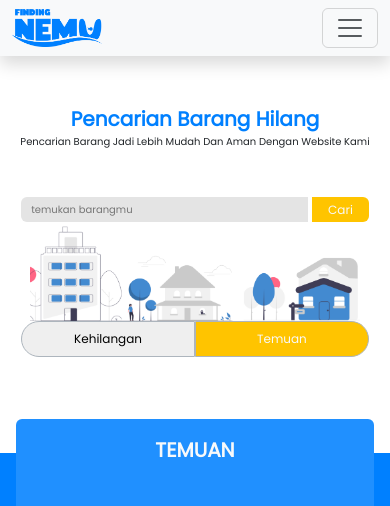
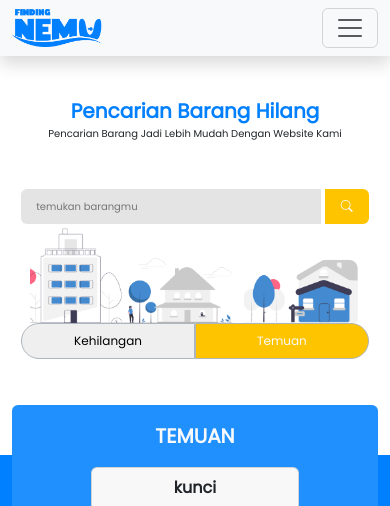
Before and after one commit to bagaskara2004/FindingNemu, a CodeIgniter app: page /findingNemu/ in a window 390 px wide. Shown: the top 506 px of the page. Run offline with CodeIgniter, Linux system fonts and the light colour scheme.

Commit message:
perbaikan homepage

```diff
--- a/application/controllers/Chome.php
+++ b/application/controllers/Chome.php
@@ -5,6 +5,6 @@ class Chome extends CI_Controller {
 
 	public function index()
 	{
-		$this->load->view('homepage.php');
+		$this->load->view('index.php');
 	}
 }
--- a/application/views/homepage.php
+++ /dev/null
@@ -1,77 +0,0 @@
-<!DOCTYPE html>
-<html lang="en">
-<head>
-    <meta charset="UTF-8">
-    <meta name="viewport" content="width=device-width, initial-scale=1.0">
-    <title>Home | FindingNemu</title>
-    <link href="https://cdn.jsdelivr.net/npm/bootstrap@5.3.2/dist/css/bootstrap.min.css" rel="stylesheet" integrity="sha384-T3c6CoIi6uLrA9TneNEoa7RxnatzjcDSCmG1MXxSR1GAsXEV/Dwwykc2MPK8M2HN" crossorigin="anonymous">
-    <link rel="stylesheet" href="<?=base_url("asset/css/style.css")?>">
-    <link rel="preconnect" href="https://fonts.googleapis.com">
-    <link rel="preconnect" href="https://fonts.gstatic.com" crossorigin>
-    <link href="https://fonts.googleapis.com/css2?family=Poppins&display=swap" rel="stylesheet">
-    <link rel="stylesheet" href="https://cdn.jsdelivr.net/npm/bootstrap-icons@1.11.2/font/bootstrap-icons.min.css">
-</head>
-<body>
-    <nav class="navbar navbar-expand-lg bg-body-tertiary sticky-top shadow">
-        <div class="container">
-        <img src="<?=base_url("asset/img/logo.png")?>" alt="findingnemu" style="width:90px;"class="img-fluid" >
-        <button class="navbar-toggler" type="button" data-bs-toggle="collapse" data-bs-target="#navbarSupportedContent" aria-controls="navbarSupportedContent" aria-expanded="false" aria-label="Toggle navigation">
-        <span class="navbar-toggler-icon"></span>
-        </button>
-        <div class="collapse navbar-collapse" id="navbarSupportedContent">
-        <hr>
-        <ul class="navbar-nav ms-auto">
-            <li class="nav-item border-blue button px-2 mx-1 rounded">
-                <a class="nav-link text-dark" href="<?=base_url("Cauth/login")?>">MASUK</a>
-            </li>
-            <li class="nav-item background-blue px-2 button mx-1 rounded">
-                <a class="nav-link text-light" href="<?=base_url("Cauth/register")?>">DAFTAR</a>
-            </li>
-        </ul>
-        <hr>
-        </div>
-        </div>
-    </nav>
-    <header class="container-fluid text-center d-flex flex-column align-items-center justify-content-center py-5 mb-5">
-        <div class="font-1 color-blue fw-bold">Pencarian Barang Hilang</div>
-        <div class="font-2">Pencarian Barang Jadi Lebih Mudah Dan Aman Dengan Website Kami</div>
-        <div class="d-flex justify-content-center mx-auto mt-5 box-input" >
-            <input type="text" placeholder="temukan barangmu" class="search rounded-start">
-            <button class="button px-3 border-none background-yellow rounded-end ms-1 text-light fs-7">Cari</button>
-        </div>
-        <div class="img-size">
-            <img src="<?=base_url('asset/img/kota.png')?>" class="img-fluid" alt="...">
-        </div>
-        <div class="d-flex box-input">
-        <button type="button" class="button py-2 border-none w-50 border border-dark-subtle fs-7 " style="border-radius:20px 0 0 20px ;">Kehilangan</button>
-        <button type="button" class="button py-2 border-none w-50 background-yellow text-light border border-dark-subtle fs-7 " style="border-radius:0 20px 20px 0;">Temuan</button>
-        </div>
-    </header>
-    <div class="container-fluid background-blue p-3" style="height:350px;">
-        <div class="container background-blue2 rounded daftar-barang" style="height:400px;">
-            <div class="container fs-5 fw-bold text-center responsive-font-example text-light p-3">TEMUAN</div>
-            <div class="bg-danger"></div>
-        </div>
-    </div>
-    <footer class="container-fluid background-blue">
-        <div class="row text-center text-light py-4">
-            <div class="col-12 col-sm-6">
-                <hr>
-                <img src="<?= base_url("asset/img/logo-light.png")?>" alt="findingnemu" style="width:90px;" >
-                <p class="mt-3 fs-7">FindingNemu adalah website untuk melakukan pencarian barang hilang dan bisa juga untuk melaporkan barang hilang</p>
-            </div>
-            <div class="col-12 col-sm-6">
-                <hr>
-                <p class="fw-semibold">Contact US</p>
-                <p class="fs-7"><i class="bi bi-geo-alt-fill"></i> Jl Raya Kampus Unud</p>
-                <p class="fs-7"><i class="bi bi-telephone-fill"></i> 089 xxx xxx xxx</p>
-                <p class="fs-7"><i class="bi bi-envelope-fill"></i> findingnemu@gmail.com</p>
-            </div>
-        </div>
-        <div class="row text-center background-blue3 text-light">
-            <div class="col-12 fs-7 p-1">FindingNemu PNB @2023</div>
-        </div>
-    </footer>
-<script src="https://cdn.jsdelivr.net/npm/bootstrap@5.3.2/dist/js/bootstrap.bundle.min.js" integrity="sha384-C6RzsynM9kWDrMNeT87bh95OGNyZPhcTNXj1NW7RuBCsyN/o0jlpcV8Qyq46cDfL" crossorigin="anonymous"></script>
-</body>
-</html>
--- /dev/null
+++ b/application/views/index.php
@@ -0,0 +1,124 @@
+<!DOCTYPE html>
+<html lang="en">
+<head>
+    <meta charset="UTF-8">
+    <meta name="viewport" content="width=device-width, initial-scale=1.0">
+    <title>Home | FindingNemu</title>
+    <link href="https://cdn.jsdelivr.net/npm/bootstrap@5.3.2/dist/css/bootstrap.min.css" rel="stylesheet" integrity="sha384-T3c6CoIi6uLrA9TneNEoa7RxnatzjcDSCmG1MXxSR1GAsXEV/Dwwykc2MPK8M2HN" crossorigin="anonymous">
+    <link rel="stylesheet" href="<?=base_url('asset/css/style.css')?>">
+    <link rel="preconnect" href="https://fonts.googleapis.com">
+    <link rel="preconnect" href="https://fonts.gstatic.com" crossorigin>
+    <link href="https://fonts.googleapis.com/css2?family=Poppins&display=swap" rel="stylesheet">
+    <link rel="stylesheet" href="https://cdn.jsdelivr.net/npm/bootstrap-icons@1.11.2/font/bootstrap-icons.min.css">
+</head>
+<body>
+    <nav class="navbar navbar-expand-lg bg-body-tertiary fixed-top shadow">
+        <div class="container">
+        <img src="<?=base_url('asset/img/logo.png')?>" alt="findingnemu" style="width:90px;"class="img-fluid" >
+        <button class="navbar-toggler" type="button" data-bs-toggle="collapse" data-bs-target="#navbarSupportedContent" aria-controls="navbarSupportedContent" aria-expanded="false" aria-label="Toggle navigation">
+        <span class="navbar-toggler-icon"></span>
+        </button>
+        <div class="collapse navbar-collapse" id="navbarSupportedContent">
+        <hr>
+        <ul class="navbar-nav ms-auto">
+            <li class="nav-item border-blue button px-2 mx-1 rounded">
+                <a class="nav-link text-dark" href="<?=base_url('Cauth/login')?>">MASUK</a>
+            </li>
+            <li class="nav-item background-blue px-2 button mx-1 rounded">
+                <a class="nav-link text-light" href="<?=base_url('Cauth/register')?>">DAFTAR</a>
+            </li>
+        </ul>
+        <hr>
+        </div>
+        </div>
+    </nav>
+    <header class="container-fluid text-center d-flex flex-column align-items-center justify-content-center py-5 mb-5 mt-5">
+        <div class="font-1 color-blue fw-bold">Pencarian Barang Hilang</div>
+        <div class="font-2">Pencarian Barang Jadi Lebih Mudah Dengan Website Kami</div>
+        <div class="d-flex justify-content-center mx-auto mt-5 box-input" >
+            <input type="text" placeholder="temukan barangmu" class="search rounded-start" id="search"  onkeypress="clickPress(event)">
+            <button class="button px-3 border-none background-yellow rounded-end ms-1 text-light fs-7" id="btnSearch"><i class="bi bi-search"></i></button>
+        </div>
+        <div class="img-size">
+            <img src="<?=base_url('asset/img/kota.png')?>" class="img-fluid" alt="...">
+        </div>
+        <div class="d-flex box-input">
+            <button type="button" class="button py-2 border-none w-50 border border-dark-subtle fs-7 " style="border-radius:20px 0 0 20px ;">Kehilangan</button>
+            <button type="button" class="button py-2 border-none w-50 background-yellow text-light border border-dark-subtle fs-7 " style="border-radius:0 20px 20px 0;">Temuan</button>
+        </div>
+    </header>
+    <div class="container-fluid background-blue">
+        <div class="container background-blue2 rounded daftar-barang pb-3" >
+            <div class="container fs-5 fw-bold text-center responsive-font-example text-light p-3">TEMUAN</div>
+            <div class="box-item">
+                <div class="card">
+                    <div class="card-header text-center fw-bold">kunci</div>
+                    <img src="https://th.bing.com/th/id/OIP.dpJo0hT62hwFmL_zadWFXAHaFY?rs=1&pid=ImgDetMain" class="card-img-top px-3 pt-3">
+                    <div class="card-body d-flex">
+                        <a href="#" class="button text-light p-2 w-100 background-yellow fw-bold fs-6 rounded mt-auto">DETAIL</a>
+                    </div>
+                </div>
+                <div class="card">
+                    <div class="card-header text-center fw-bold">kunci</div>
+                    <img src="https://th.bing.com/th/id/OIP.CAB3vZLbvg2LPxt0pYFGAQHaHa?rs=1&pid=ImgDetMain" class="card-img-top px-3 pt-3">
+                    <div class="card-body d-flex">
+                        <a href="#" class="button text-light p-2 w-100 background-yellow fw-bold fs-6 rounded mt-auto">DETAIL</a>
+                    </div>
+                </div>
+                <div class="card">
+                    <div class="card-header text-center fw-bold">kunci</div>
+                    <img src="https://th.bing.com/th/id/OIP.dpJo0hT62hwFmL_zadWFXAHaFY?rs=1&pid=ImgDetMain" class="card-img-top px-3 pt-3">
+                    <div class="card-body d-flex">
+                        <a href="#" class="button text-light p-2 w-100 background-yellow fw-bold fs-6 rounded mt-auto">DETAIL</a>
+                    </div>
+                </div>
+            </div>
+            <button type="button" class="button border-none text-light w-100 background-yellow fw-bold fs-6 rounded p-2 mt-5 ">Lainnya</button>
+        </div>
+    </div>
+    <footer class="container-fluid background-blue">
+        <div class="row text-center text-light py-4">
+            <div class="col-12 col-sm-6">
+                <hr>
+                <img src="<?=base_url('asset/img/logo-light.png')?>" alt="findingnemu" style="width:90px;" >
+                <p class="mt-3 fs-7">FindingNemu adalah website untuk melakukan pencarian barang hilang dan bisa juga untuk melaporkan barang hilang</p>
+            </div>
+            <div class="col-12 col-sm-6">
+                <hr>
+                <p class="fw-semibold">Contact US</p>
+                <p class="fs-7"><i class="bi bi-geo-alt-fill"></i> Jl Raya Kampus Unud</p>
+                <p class="fs-7"><i class="bi bi-telephone-fill"></i> 089 xxx xxx xxx</p>
+                <p class="fs-7"><i class="bi bi-envelope-fill"></i> findingnemu@gmail.com</p>
+            </div>
+        </div>
+        <div class="row text-center background-blue3 text-light">
+            <div class="col-12 fs-7 p-1">FindingNemu PNB @2023</div>
+        </div>
+    </footer>
+
+<script>
+
+let search = document.getElementById('search');
+let btnSearch = document.getElementById('btnSearch');
+const iconSearch = document.querySelector('button i.bi');
+
+
+function clickPress(e){
+    if (event.keyCode == 13) {
+        window.scrollTo(0, 300)
+    }
+}
+btnSearch.addEventListener('click',function () {
+   search.value = "";
+   iconSearch.classList.remove('bi-x-lg');
+});
+search.addEventListener('input',function () {
+    iconSearch.classList.add('bi-x-lg');
+    if (search.value == "") {
+        iconSearch.classList.remove('bi-x-lg');
+    }
+});
+</script>
+<script src="https://cdn.jsdelivr.net/npm/bootstrap@5.3.2/dist/js/bootstrap.bundle.min.js" integrity="sha384-C6RzsynM9kWDrMNeT87bh95OGNyZPhcTNXj1NW7RuBCsyN/o0jlpcV8Qyq46cDfL" crossorigin="anonymous"></script>
+</body>
+</html>
--- a/asset/css/style.css
+++ b/asset/css/style.css
@@ -56,6 +56,13 @@
     border: 1px solid #0080FF;
 }
 
+.box-item {
+    display: grid;
+    grid-template-columns: repeat(auto-fit, minmax(5rem, 13rem));
+    place-content: center;
+    gap: 10px;
+}
+
 .container-form1 {
     width: 300px;
     height: 460px;
@@ -104,7 +111,7 @@
 
 @media (max-width:476px) {
     .search {
-        padding: 5px 10px;
+        padding: 10px 15px;
         font-size: 10px;
     }
 
@@ -124,6 +131,7 @@
         font-size: 10px;
     }
 }
+
 @media (max-width:305px) {
     .font-1 {
         font-size: 15px;
```
Also changed, not shown: application/views/index.html (deleted, +0 -11 lines).
